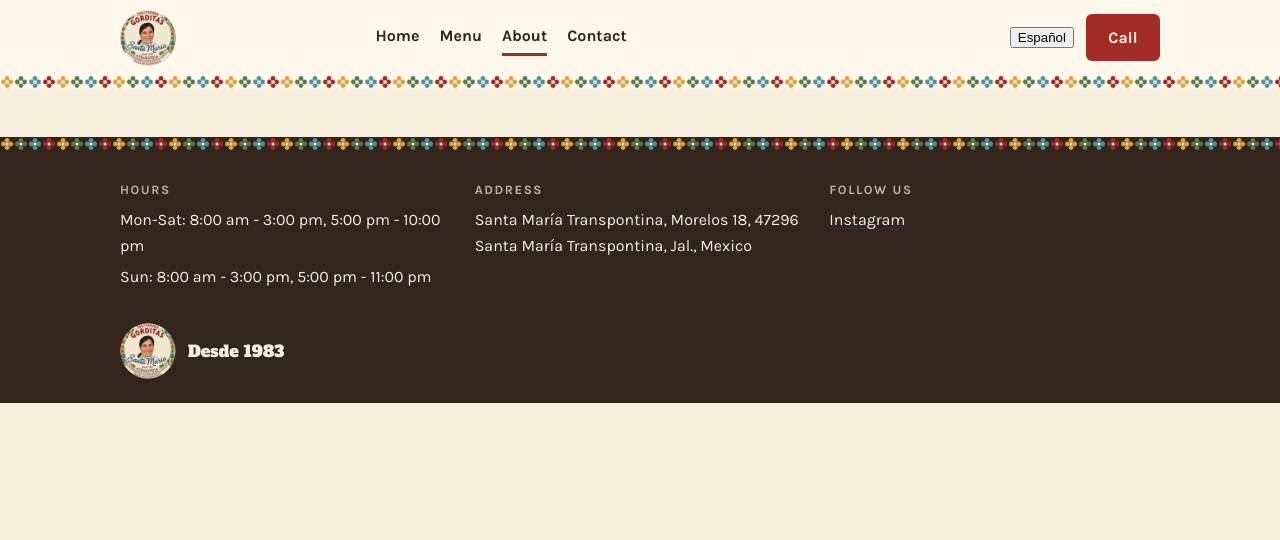
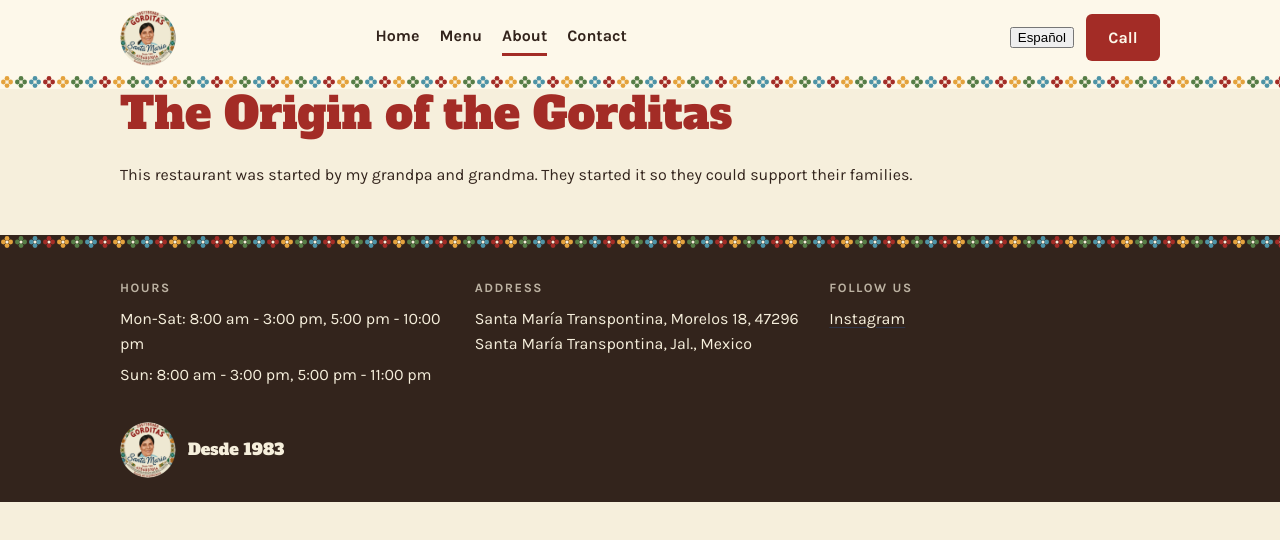
Before and after one commit to JosephMelesse/hack-website, a React (Vite) app: page /about in a window 1280 px wide. Shown: the top 540 px of the page. Built offline with nearby package versions, Linux system fonts and the light colour scheme.

Commit message:
About/About.jsx: render story from data

```diff
--- a/src/pages/About.jsx
+++ b/src/pages/About.jsx
@@ -1,6 +1,13 @@
 // ABOUT: Luis
-function About() {
-  return <section>{/* TODO: restaurant story */}</section>;
+function About({ t }) {
+  return (
+    <section className="about">
+      <div className="container">
+        <h1>{t?.about?.title}</h1>
+        <p>{t?.about?.story}</p>
+      </div>
+    </section>
+  );
 }
 
 export default About;
```
